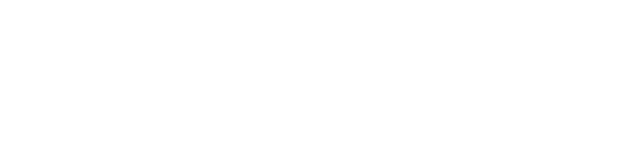
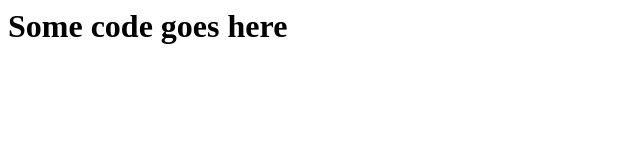
Before and after one commit to VladiBern/crap-portfolio, a plain HTML site: page index.html in a window 1280 px wide. Shown: the whole page, without its empty margins (0-640 px from the left). Drawn offline with Linux system fonts and the light colour scheme.

Commit message:
added index html

```diff
--- a/index.html
+++ b/index.html
@@ -6,6 +6,6 @@
     <title>Crap Portfolio</title>
 </head>
 <body>
-
+   <h1>Some code goes here</h1>
 </body>
 </html>
```
